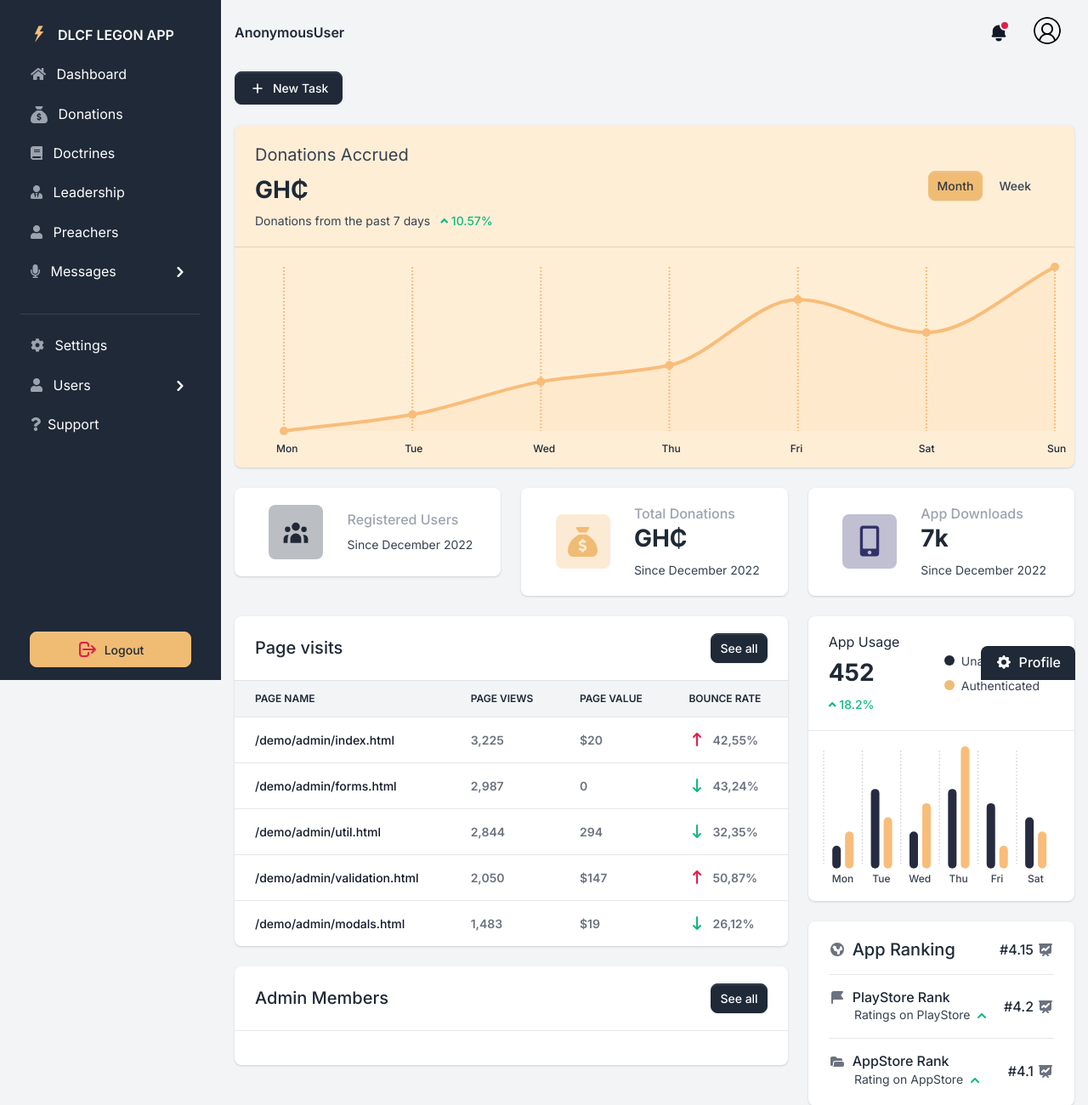
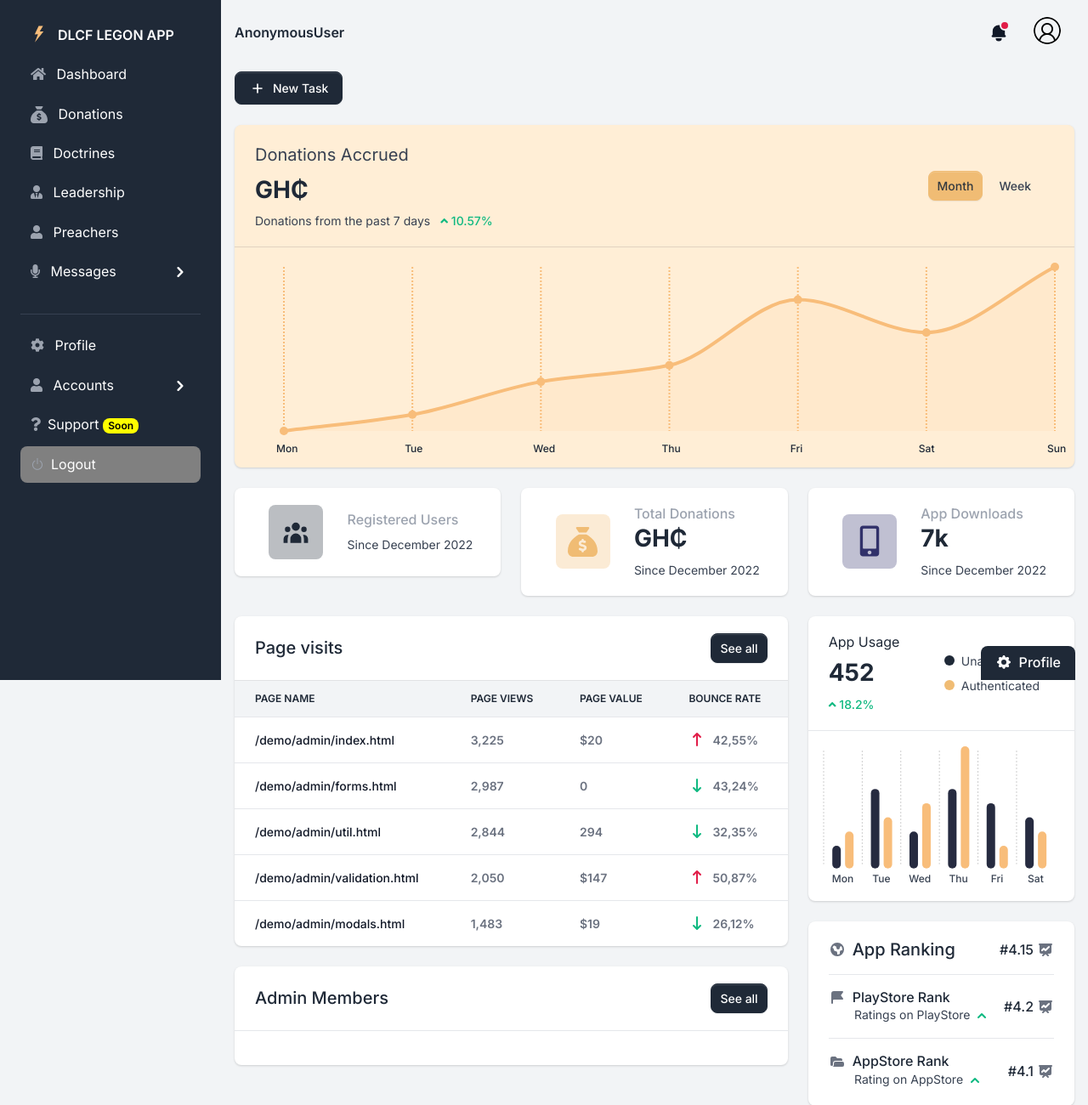
Before and after one commit to DCLF-LEGON/app_backend, a Django app: template core/dashboard/templates/dashboard/dashboard.html in a window 1280 px wide. Shown: the top 1300 px of the page at 85% size. Run offline with Django 4.2, Linux system fonts and the light colour scheme; the template is opened without the code that fills it, so the values that code supplies are empty; some libraries are stand-ins or nearby versions.

Commit message:
Update sidebar.html

```diff
--- a/core/dashboard/templates/includes/sidebar.html
+++ b/core/dashboard/templates/includes/sidebar.html
@@ -136,11 +136,11 @@
               </li>
               <li role="separator" class="dropdown-divider mt-4 mb-3 border-gray-700"></li>
               <li class="nav-item {% if 'settings' in segment %} active {% endif %}">
-                <a href="{% url 'dashboard:settings' %}" class="nav-link">
+                <a href="{% url 'dashboard:profile' %}" class="nav-link">
                   <span class="sidebar-icon">
                     <i class="fas fa-cog"></i>
                   </span>
-                  <span class="sidebar-text">Settings</span>
+                  <span class="sidebar-text">Profile</span>
                 </a>
               </li>
 
@@ -151,7 +151,7 @@
                     <span class="sidebar-icon">
                       <i class="fas fa-user"></i>
                     </span>
-                    <span class="sidebar-text">Users</span>
+                    <span class="sidebar-text">Accounts</span>
                   </span>
                   <span class="link-arrow">
                     <svg class="icon icon-sm" fill="currentColor" viewBox="0 0 20 20"
@@ -166,13 +166,13 @@
                   id="submenu-users" aria-expanded="false">
                   <ul class="flex-column nav">
                     <li class="nav-item {% if 'users-buttons' in segment %} active {% endif %}">
-                      <a class="nav-link" href="{% url 'dashboard:users' %}?q=app_user">
-                        <span class="sidebar-text">App Users</span>
+                      <a class="nav-link" href="{% url 'dashboard:users' %}">
+                        <span class="sidebar-text">Users</span>
                       </a>
                     </li>
                     <li class="nav-item {% if 'users-notifications' in segment %} active {% endif %}">
-                      <a class="nav-link" href="{% url 'dashboard:users' %}?q=administrator">
-                        <span class="sidebar-text">Administrators</span>
+                      <a class="nav-link" href="{% url 'dashboard:groups' %}">
+                        <span class="sidebar-text">Groups</span>
                       </a>
                     </li>
                   </ul>
@@ -183,20 +183,17 @@
                   <span class="sidebar-icon">
                     <i class="fas fa-question"></i>
                   </span>
-                  <span class="sidebar-text">Support</span>
+                  <span class="sidebar-text">Support <span class="badge"
+                      style="background-color: yellow; color: black;">Soon</span> </span>
                 </a>
               </li>
               <li class="nav-item">
-                <a href="{% url 'accounts:logout' %}"
-                  class="btn btn-secondary d-flex align-items-center justify-content-center btn-upgrade-pro">
-                  <!-- logout icon svg -->
-                  <svg class="dropdown-icon text-danger me-2" fill="none" stroke="currentColor"
-                    style="width: 24px; height:auto;" viewBox="0 0 24 24" xmlns="http://www.w3.org/2000/svg">
-                    <path stroke-linecap="round" stroke-linejoin="round" stroke-width="2"
-                      d="M17 16l4-4m0 0l-4-4m4 4H7m6 4v1a3 3 0 01-3 3H6a3 3 0 01-3-3V7a3 3 0 013-3h4a3 3 0 013 3v1">
-                    </path>
-                  </svg>
-                  <span>Logout</span>
+                <a href="{% url 'accounts:logout' %}" class="nav-link d-flex align-items-center"
+                  style="background-color: grey;">
+                  <span class="sidebar-icon">
+                    <i class="bi bi-power"></i>
+                  </span>
+                  <span class="sidebar-text">Logout</span>
                 </a>
               </li>
             </ul>
```
